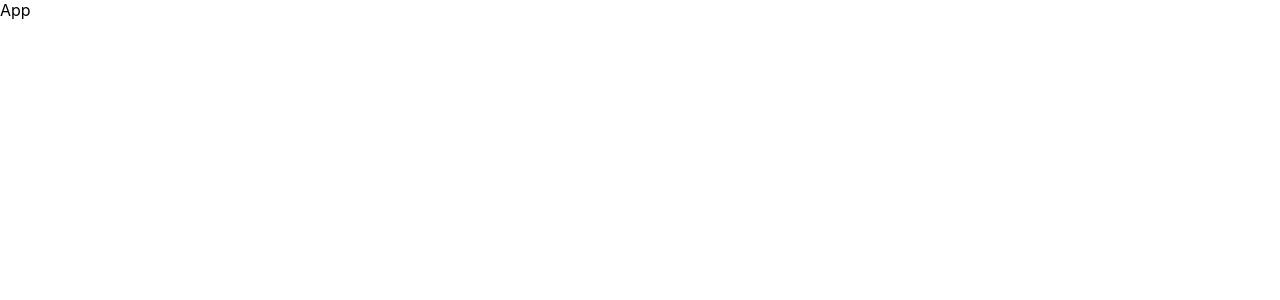
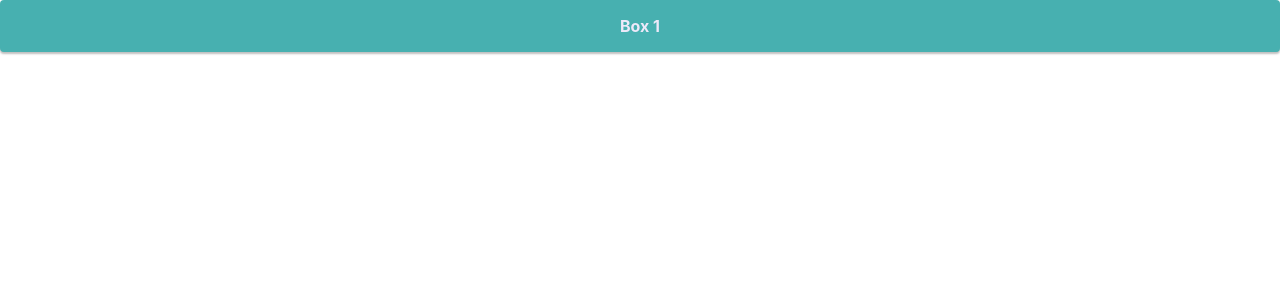
Before and after one commit to AdrianValdes/grid_typescript_storybook, a React (Create React App) app: page / in a window 1280 px wide. Shown: the top 300 px of the page. Built offline with nearby package versions, Linux system fonts and the light colour scheme.

Commit message:
add basic Box

```diff
--- a/src/App.tsx
+++ b/src/App.tsx
@@ -1,7 +1,12 @@
 import React from 'react';
+import Box from './components/Box/Box';
 
 function App() {
-  return <div className='App'>App</div>;
+  return (
+    <div className='App'>
+      <Box>Box 1</Box>
+    </div>
+  );
 }
 
 export default App;
--- /dev/null
+++ b/src/components/Box/Box.module.scss
@@ -0,0 +1,9 @@
+.Box {
+  padding: 16px;
+  border-radius: 4px;
+  text-align: center;
+  color: #ede9f9;
+  font-weight: 700;
+  background-color: #47b0b0;
+  box-shadow: 0px 2px 2px rgba(0, 0, 0, 0.25);
+}
--- /dev/null
+++ b/src/components/Box/Box.tsx
@@ -0,0 +1,11 @@
+import React, { ReactNode } from 'react';
+import styles from './Box.module.scss';
+
+type AppProps = {
+  children: ReactNode;
+};
+
+const Box = ({ children }: AppProps): JSX.Element => {
+  return <div className={styles.Box}>{children}</div>;
+};
+export default Box;
--- a/src/index.css
+++ b/src/index.css
@@ -1,3 +1,7 @@
+* {
+  box-sizing: border-box;
+}
+
 body {
   margin: 0;
   font-family: -apple-system, BlinkMacSystemFont, 'Segoe UI', 'Roboto', 'Oxygen',
--- /dev/null
+++ b/src/react-app-env.d.ts
@@ -0,0 +1 @@
+/// <reference types="react-scripts" />
```
